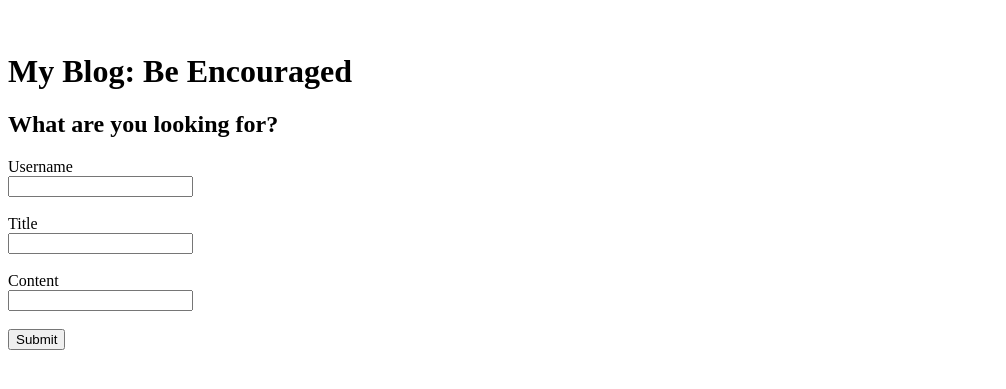
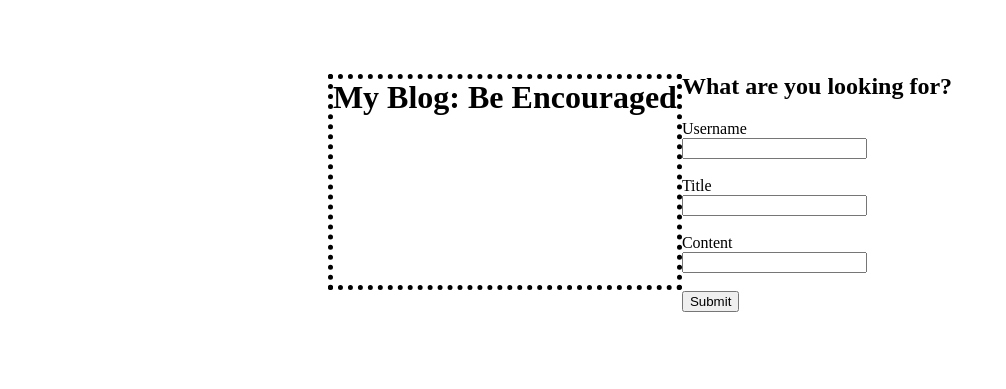
Before and after one commit to joegruff16/be-encouraged, a plain HTML site: page index.html in a window 1280 px wide. Shown: the part 197-586 px from the top of the page, without its empty margins (0-1006 px from the left). Drawn offline with Linux system fonts and the light colour scheme.

Commit message:
Added a table to blog and begam working on updating CSS for both blog and HTML

```diff
--- a/assets/css/styles.css
+++ b/assets/css/styles.css
@@ -1,8 +1,14 @@
-.header {
+.flex-container {
     margin-top: 250px;
-    text-align: left;
+    display: flex;
+    flex-direction: row;
+    justify-content: center;
+    border-style: dashed;
+    border: 5px black
 }
 
-.form {
-    flex-direction: ;
+h1.heading1 {
+    text-align: center;
+    border-style: dotted;
+    border-width: 5px;
 }
--- a/index.html
+++ b/index.html
@@ -12,16 +12,14 @@
 
 <body>
     <!-- Heading that is to be positioned on the left -->
-    <div class="header">
-        <h1>My Blog: Be Encouraged</h1>
-    </div>
-
-    <!-- Heading above form to be positioned on the right -->
-    <div>
-        <h2>What are you looking for?</h2>
+    <div class="flex-container">
+        <h1 class="heading1">My Blog: Be Encouraged</h1>
 
         <!-- Start of form that includes username, title, content -->
         <form action="./blog.html">
+
+            <!-- Heading above form to be positioned on the right -->
+            <h2>What are you looking for?</h2>
             <label for="uname">Username</label><br>
             <input type="text" id="uname" name="uname" required><br><br>
             <label for="title">Title</label><br>
@@ -30,7 +28,6 @@
             <input type="text" id="content" name="content" required><br><br>
             <input type="submit" value="Submit">
         </form>
-
     </div>
 
 </body>
```
Also changed, not shown: blog.html (+12 -1 lines).
